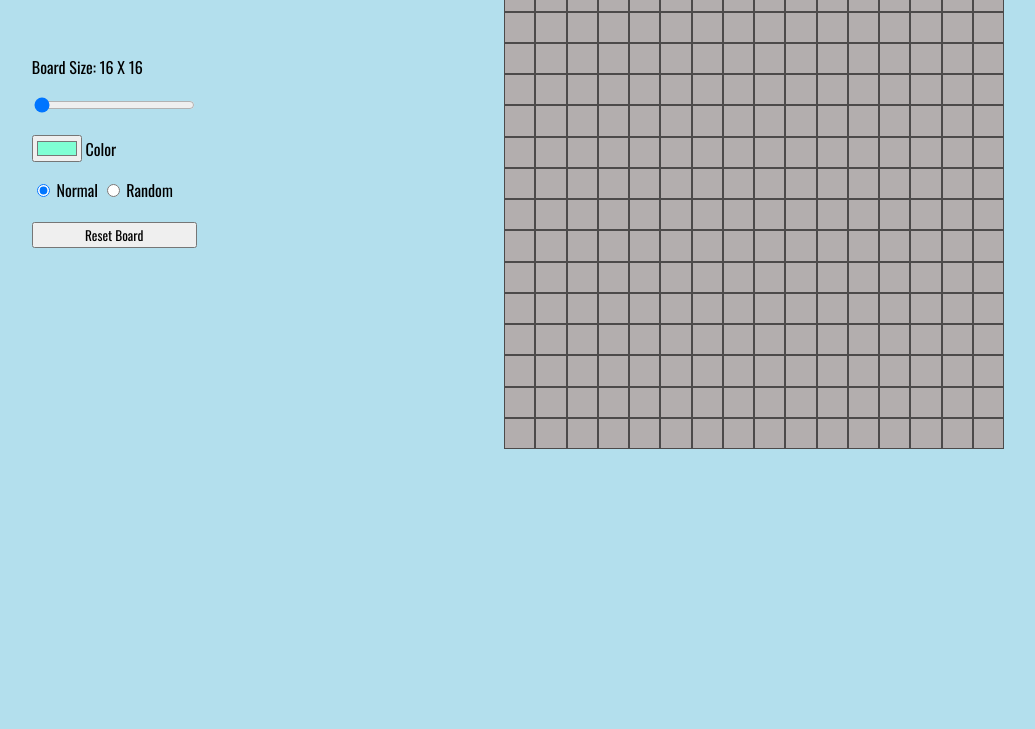
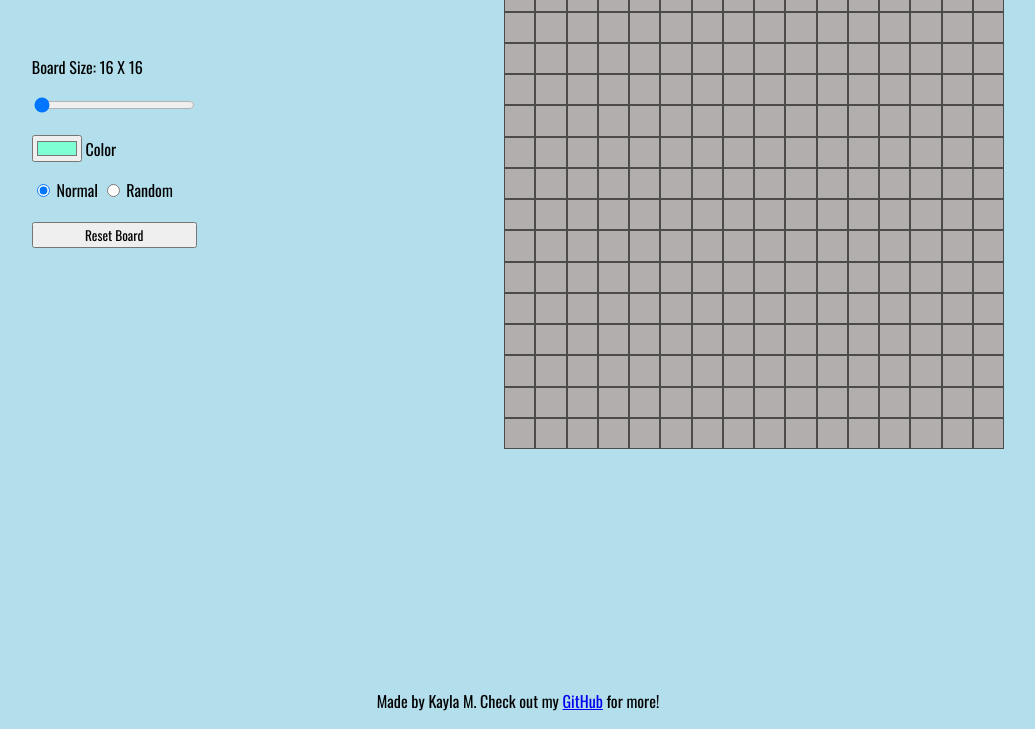
Before and after one commit to kaykaym01/etch-a-sketch, a plain HTML site: page index.html in a window 1280 px wide. Shown: the part 71-800 px from the top of the page, without its empty margins (122-1157 px from the left). Drawn offline with nearby package versions, Linux system fonts and the light colour scheme.

Commit message:
Add footer with link to github

```diff
--- a/css/styles.css
+++ b/css/styles.css
@@ -7,8 +7,16 @@ body {
 
 .container{
     display: flex;
+    justify-content: space-between;
+    flex-direction: column;
+    min-height: 100vh;
+}
+
+.main{
+    display: flex;
     justify-content: space-around;
     align-items: flex-start;
+    flex-grow: 1;
 }
 
 .options{
@@ -49,3 +57,8 @@ body {
 .resetBtn{
     font-family: Oswald, sans-serif;
 }
+
+.footer{
+    flex-shrink: 0;
+    text-align: center;
+}
--- a/index.html
+++ b/index.html
@@ -13,6 +13,7 @@
 
 <body>
     <div class="container">
+        <div class="main">
             <div class="options">
                 <h1>Etch-A-Sketch</h1>
                 <div class="boardSizeDiv">
@@ -33,6 +34,10 @@
             <div class="gameBoard">
             </div>
         </div>
+        <div class="footer">
+            <p>Made by Kayla M. Check out my <a href="https://github.com/kaykaym01" target="_blank">GitHub</a> for more!</p>
+        </div>
+    </div>
 </body>
 
 </html>
```
Lines whose indentation alone changed are shown as unchanged.
